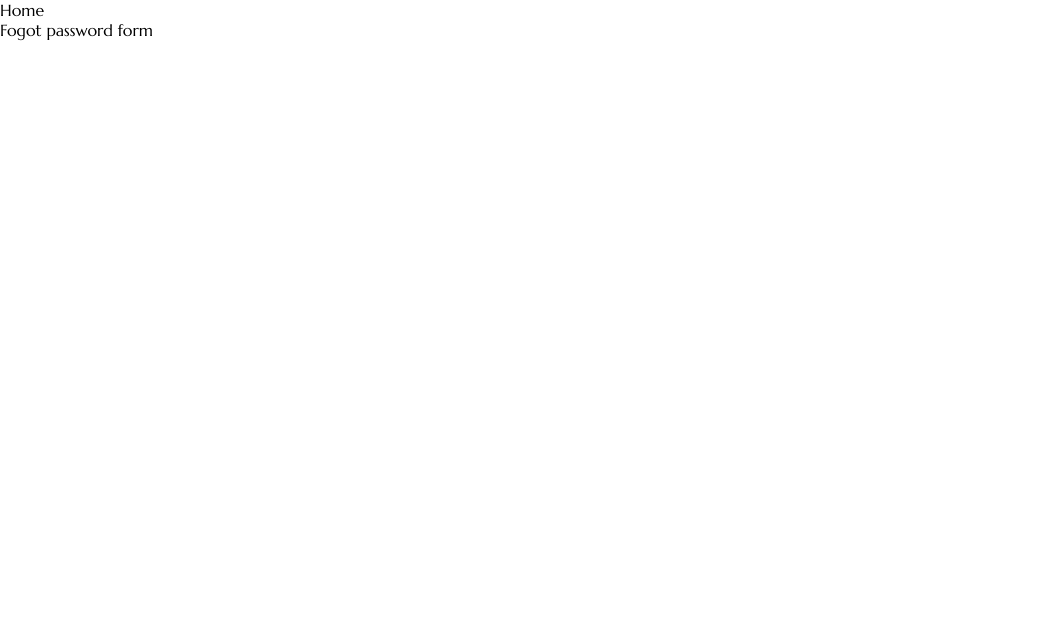
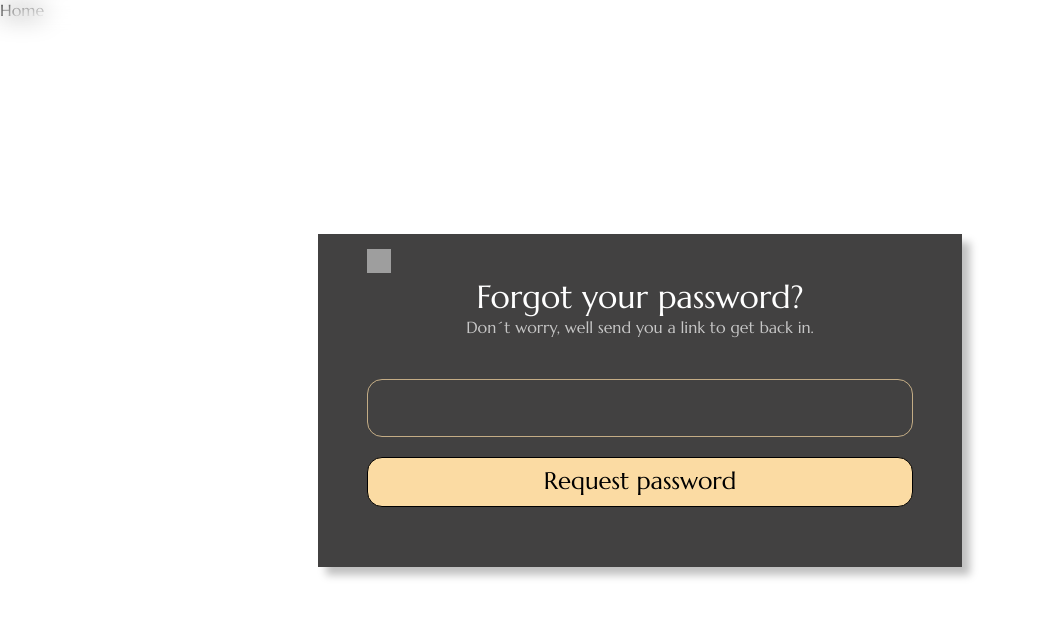
Before and after one commit to CMPetManager/CM-memory-seller, a React (Create React App) app: page /forgot-password in a window 1280 px wide. Shown: the top 618 px of the page, without its empty margins (0-1037 px from the left). Built offline with nearby package versions, Linux system fonts and the light colour scheme; grey boxes are pictures that could not be loaded; a web font is replaced by a local one.

Commit message:
feat: form fogot password

```diff
--- a/package.json
+++ b/package.json
@@ -8,6 +8,7 @@
     "@testing-library/user-event": "^13.5.0",
     "react": "^18.2.0",
     "react-dom": "^18.2.0",
+    "react-hook-form": "^7.43.9",
     "react-router-dom": "^6.8.2",
     "react-scripts": "5.0.1",
     "web-vitals": "^2.1.4"
--- a/src/components/Authentication/ForgotPassword/ForgotPassword.css
+++ b/src/components/Authentication/ForgotPassword/ForgotPassword.css
@@ -0,0 +1,132 @@
+.login__wrap {
+    position: fixed;
+    width: 100%;
+    height: 100%;
+    top: 0;
+    left: 0;
+    display: flex;
+    justify-content: center;
+    align-items: center;
+    backdrop-filter: blur(12.5px);
+}
+
+.login__container {
+    position: relative;
+    width: 546px;
+    padding: 15px 49px 60px;
+    background: #424141;
+    box-shadow: 8px 8px 8px rgba(0, 0, 0, 0.25);
+}
+
+.login__close {
+    align-self: flex-end;
+    height: 24px;
+}
+
+.login__close-icon {
+    width: 24px;
+    height: 24px;
+    transition: all 0.5s ease-in-out;
+}
+
+.login__close-icon:hover {
+    filter: invert(86%) sepia(27%) saturate(507%) hue-rotate(341deg) brightness(101%) contrast(97%);
+    transition: all 0.5s ease-in-out;
+}
+
+.login__title {
+    text-align: center;
+    font-style: normal;
+    font-weight: 400;
+    font-size: 32px;
+    line-height: 1.25;
+    color: #FFFFFF;
+}
+
+.login__subtitle {
+    font-weight: 400;
+    font-size: 16px;
+    text-align: center;
+    color: #FFFFFF;
+    opacity: 0.7;
+    margin-bottom: 42px;
+}
+
+.login__form {
+    width: 100%;
+    display: flex;
+    flex-direction: column;
+}
+
+.form__input {
+    width: 100%;
+    opacity: 0.7;
+    border: 1px solid #FBDBA3;
+    border-radius: 15px;
+    background-color: transparent;
+    padding: 18px 0px 18px 28px;
+    color: #FFFFFF;
+    font-weight: 400;
+    font-size: 16px;
+    line-height: 1.25;
+    caret-color: #FFFFFF;
+    box-sizing: border-box;
+
+}
+
+.form__input:focus-visible {
+    outline: none;
+}
+
+.form__input::placeholder {
+    font-weight: 400;
+    font-size: 16px;
+    line-height: 20px;
+    color: #FFFFFF;
+    opacity: 0.7;
+}
+
+.form__label {
+    height: 30px;
+    display: flex;
+    justify-content: center;
+    align-items: center;
+    align-self: start;
+    gap: 8px;
+    font-weight: 400;
+    font-size: 16px;
+    line-height: 1.25;
+    color: #FFFFFF;
+    margin-bottom: 28px;
+}
+
+.login__btn {
+    width: 448px;
+    height: 48px;
+}
+
+.login__submitBtn {
+    background: #FBDBA3;
+    border: 1px solid #000000;
+    border-radius: 15px;
+    box-sizing: border-box;
+    width: 100%;
+    font-style: normal;
+    font-weight: 400;
+    font-size: 24px;
+    line-height: 30px;
+    align-items: center;
+    color: #000000;
+    padding-top: 8px;
+    padding-bottom: 10px;
+    margin-top: 20px;
+}
+
+.form__error {
+    font-style: normal;
+    font-weight: 400;
+    font-size: 16px;
+    line-height: 20px;
+    color: #E86666;
+    margin: 8px 0px;
+}
--- a/src/components/Authentication/ForgotPassword/ForgotPassword.jsx
+++ b/src/components/Authentication/ForgotPassword/ForgotPassword.jsx
@@ -1,7 +1,49 @@
+import { Link, useNavigate } from 'react-router-dom';
+
+import { useForm } from 'react-hook-form';
 import './ForgotPassword.css';
-
+import imgX from '../../../assets/icons/x1.svg';
 const ForgotPassword = () => {
-  return <div>Fogot password form</div>;
+  const navigate = useNavigate();
+  const {
+    register,
+    reset,
+    handleSubmit,
+    formState: { errors },
+  } = useForm({ mode: 'onBlur' });
+  const onSubmit = (data) => {
+    console.log(data);
+    reset();
+    navigate('/reset-password/:resetToke');
+  };
+  return (
+    <div className='login__wrap'>
+      <div className='login__container'>
+        <Link to={'..'} className='login__close'>
+          <img src={imgX} alt='close button' className='login__close-icon' />
+        </Link>
+        <div className='login__head-wrap'>
+          <h2 className='login__title'>Forgot your password?</h2>
+          <p className='login__subtitle'>
+            Don´t worry, well send you a link to get back in.
+          </p>
+        </div>
+        <form className='login__form form' onSubmit={handleSubmit(onSubmit)}>
+          <input
+            className='form__input'
+            {...register('email', {
+              required: 'Please enter your Password',
+            })}
+          />
+          {errors.email && (
+            <span className='form__error'>This field is required</span>
+          )}
+          <button className='login__submitBtn' type='submit'>
+            Request password
+          </button>
+        </form>
+      </div>
+    </div>
+  );
 };
-
 export default ForgotPassword;
```
Also changed, not shown: src/components/assets/icons/x1.svg (added), 1 other file (tests, documents, lock files or other folders).
